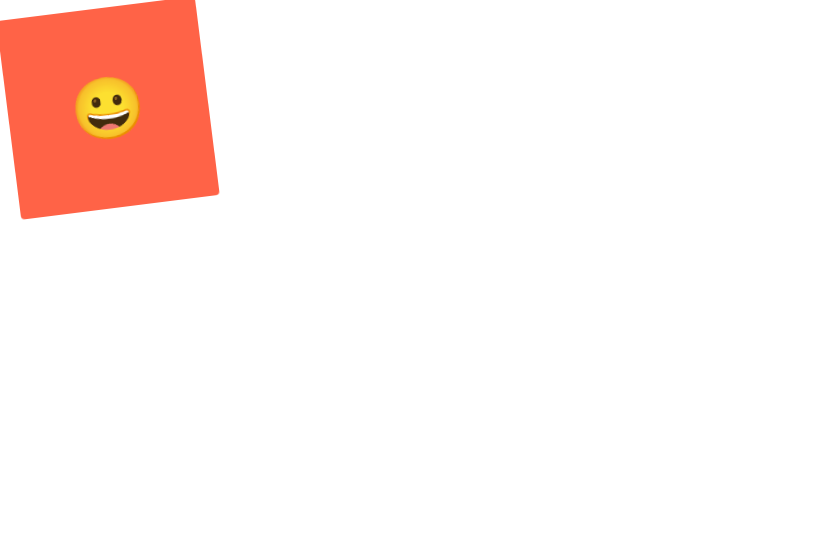
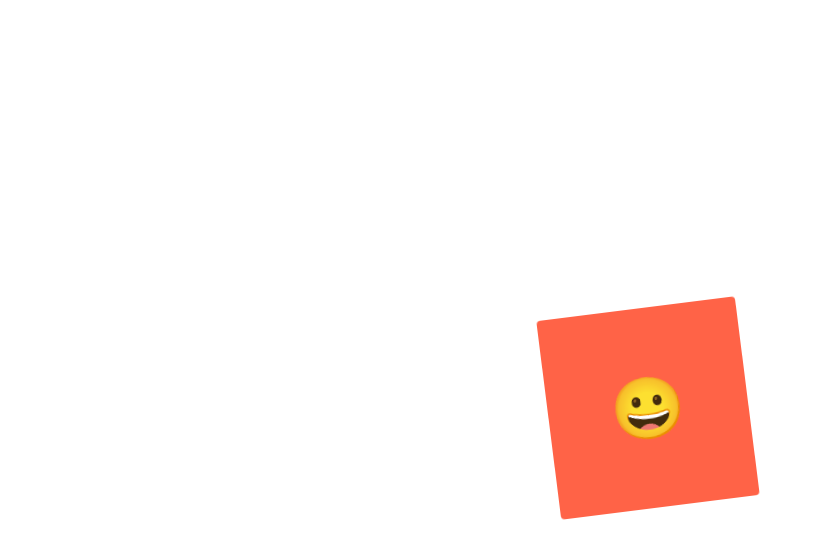
Before and after one commit to myungkeun02/react-master-class, a React (Create React App) app: page / in a window 1280 px wide. Shown: the top 558 px of the page, without its empty margins (0-823 px from the left). Built offline with nearby package versions, Linux system fonts and the light colour scheme.

Commit message:
#2.5 Pesudo Selectors part Two

```diff
--- a/src/App.js
+++ b/src/App.js
@@ -2,6 +2,10 @@ import styled, { keyframes } from "styled-components";
 
 const Wrapper = styled.div`
   display: flex;
+  height: 100vh;
+  width: 100vw;
+  justify-content: center;
+  align-items: center;
 `;
 const rotationAnimation = keyframes`
   0% {
@@ -18,6 +22,10 @@ const rotationAnimation = keyframes`
   }
 `;
 
+const Emoji = styled.span`
+  font-size: 60px;
+`;
+
 const Box = styled.div`
   height: 200px;
   width: 200px;
@@ -26,8 +34,7 @@ const Box = styled.div`
   display: flex;
   justify-content: center;
   align-items: center;
-  span {
-    font-size: 60px;
+  ${Emoji} {
     &:hover {
       font-size: 100px;
     }
@@ -41,7 +48,7 @@ function App() {
   return (
     <Wrapper>
       <Box>
-        <span>😀</span>
+        <Emoji as="p">😀</Emoji>
       </Box>
     </Wrapper>
   );
```
